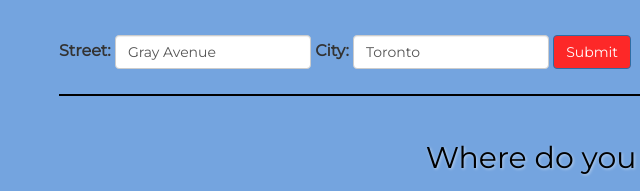
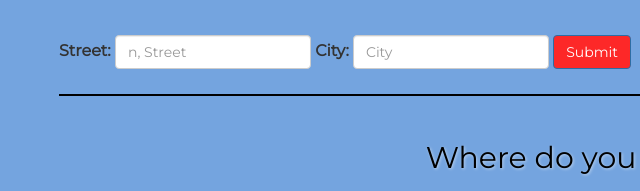
Before and after one commit to AlonsoGD/06-Course-project5-Intro-to-Ajax-Udacity, a plain HTML site: page index.html in a window 1280 px wide. Shown: the top 191 px of the page, 11-651 px from the left. Drawn offline with nearby package versions, Linux system fonts and the light colour scheme.

Commit message:
added placeholders for the forms

```diff
--- a/index.html
+++ b/index.html
@@ -22,9 +22,9 @@
         <div class="row">
             <form id="form-container" class="form-container form-inline">
                 <label for="street">Street: </label>
-                <input class="form-control" type="text" id="street" value="Gray Avenue">
+                <input class="form-control" type="text" id="street" value="" placeholder="n, Street">
                 <label for="city">City: </label>
-                <input class="form-control m-2" type="text" id="city" value="Toronto">
+                <input class="form-control m-2" type="text" id="city" value="" placeholder="City">
                 <button id="submit-btn" class="btn btn-primary mt-2">Submit</button>
             </form>
         </div>
```
